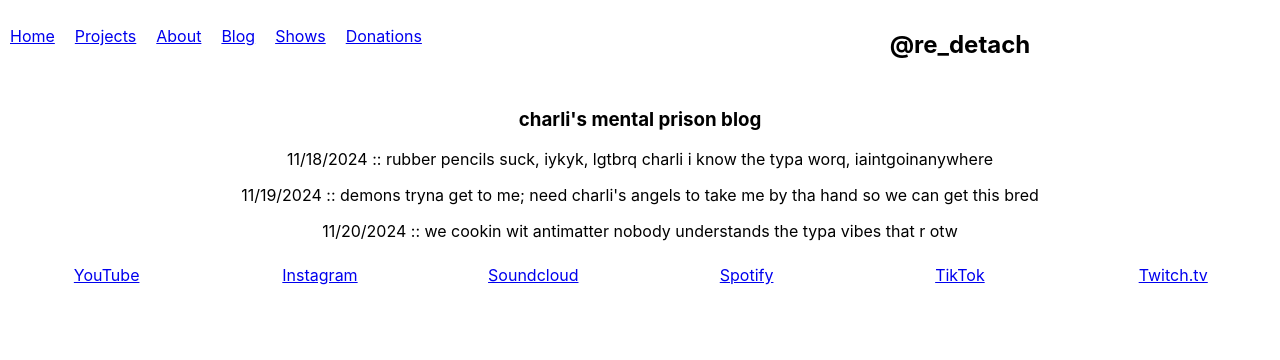
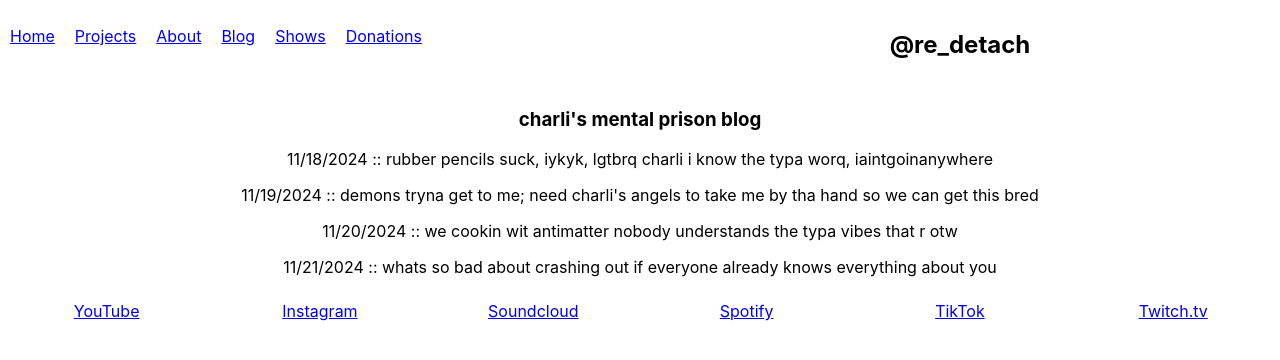
Before and after one commit to rolinmb/redetach-music, a React (Create React App) app: page /blog in a window 1280 px wide. Shown: the top 360 px of the page. Built offline with nearby package versions, Linux system fonts and the light colour scheme.

Commit message:
blog update

```diff
--- a/src/components/Blog.js
+++ b/src/components/Blog.js
@@ -11,6 +11,7 @@ const Blog = () => {
         <p>11/18/2024 :: rubber pencils suck, iykyk, lgtbrq charli i know the typa worq, iaintgoinanywhere</p>
         <p>11/19/2024 :: demons tryna get to me; need charli's angels to take me by tha hand so we can get this bred</p>
         <p>11/20/2024 :: we cookin wit antimatter nobody understands the typa vibes that r otw</p>
+        <p>11/21/2024 :: whats so bad about crashing out if everyone already knows everything about you</p>
       </div>
     </div>
   );
```
